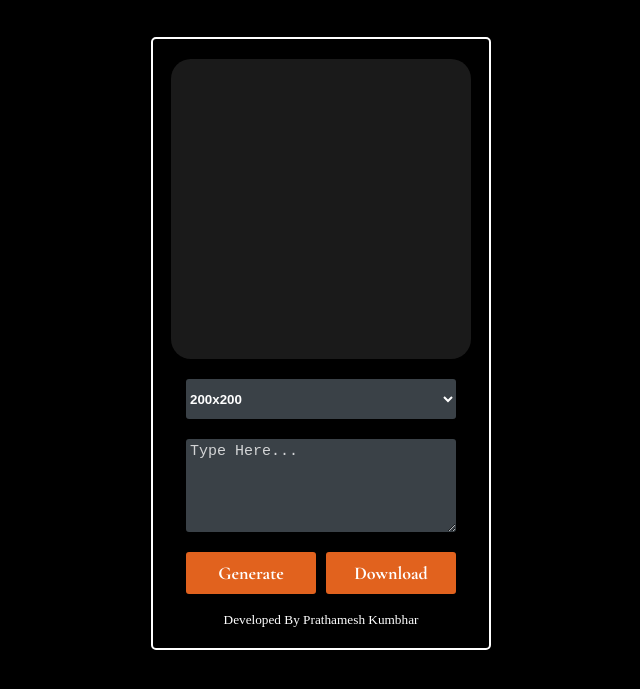
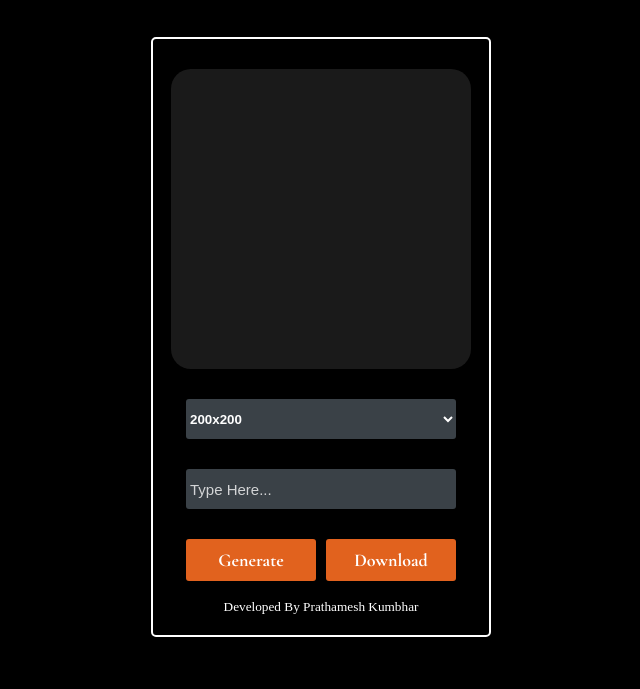
Before and after one commit to prathamesh612/QR-Code-Generator, a plain HTML site: page index.html in a window 1280 px wide. Shown: the part 91-780 px from the top of the page, without its empty margins (319-959 px from the left). Drawn offline with nearby package versions, Linux system fonts and the light colour scheme.

Commit message:
Changed link to generate QR code

```diff
--- a/index.html
+++ b/index.html
@@ -25,7 +25,7 @@
             <option value="300">300x300</option>
         </select>
 
-        <textarea name="content" id="qrText" cols="30" rows="5" placeholder="Type Here..."></textarea>
+        <input type="text" class="text" name="content" id="qrText" placeholder="Type Here...">
 
         <div class="btnsDiv">
             <input type="submit" value="Generate" onclick="genQR()" class="btn">
--- a/script.js
+++ b/script.js
@@ -1,5 +1,4 @@
 function genQR() {
-    var gApi = "https://chart.googleapis.com/chart?cht=qr&chs=";
     var myImg = document.getElementById('Img');
     var myText = document.getElementById('qrText').value;
     var mySize = document.getElementById('size').value;
@@ -37,5 +36,5 @@ function download() {
 }
 
 function generateQRCodeUrl(size, text) {
-    return "https://chart.googleapis.com/chart?cht=qr&chs=" + size + "x" + size + "&chl=" + text;
+    return "https://quickchart.io/qr?text=" + text + "&ecLevel=Q&margin=2&size=" + size;
 }
--- a/style.css
+++ b/style.css
@@ -44,14 +44,14 @@ h1 {
     display: flex;
     justify-content: center;
     align-items: center;
-    margin: 20px 0;
+    margin: 30px 0;
     background-color: var(--bgColor1);
     border-radius: 20px;
 
 }
 
 img {
-    border-radius: 20px;
+    border-radius: 4px;
 }
 
 select {
@@ -64,9 +64,10 @@ select {
     border-radius: 3px;
 }
 
-textarea {
+.text {
     width: 270px;
-    margin: 20px;
+    height: 40px;
+    margin: 30px;
     border: none;
     padding: 4px;
     color: var(--primaryColor);
```
